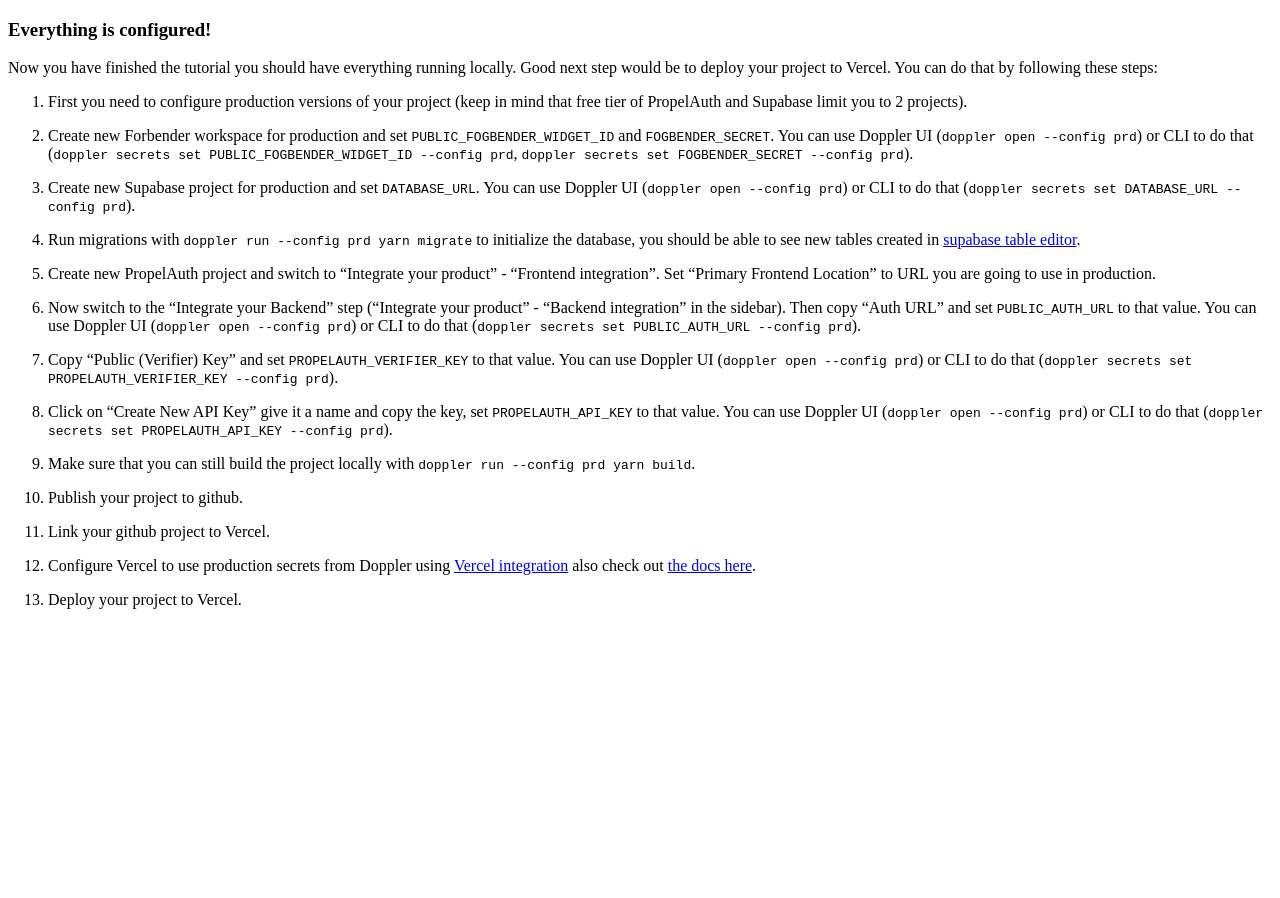
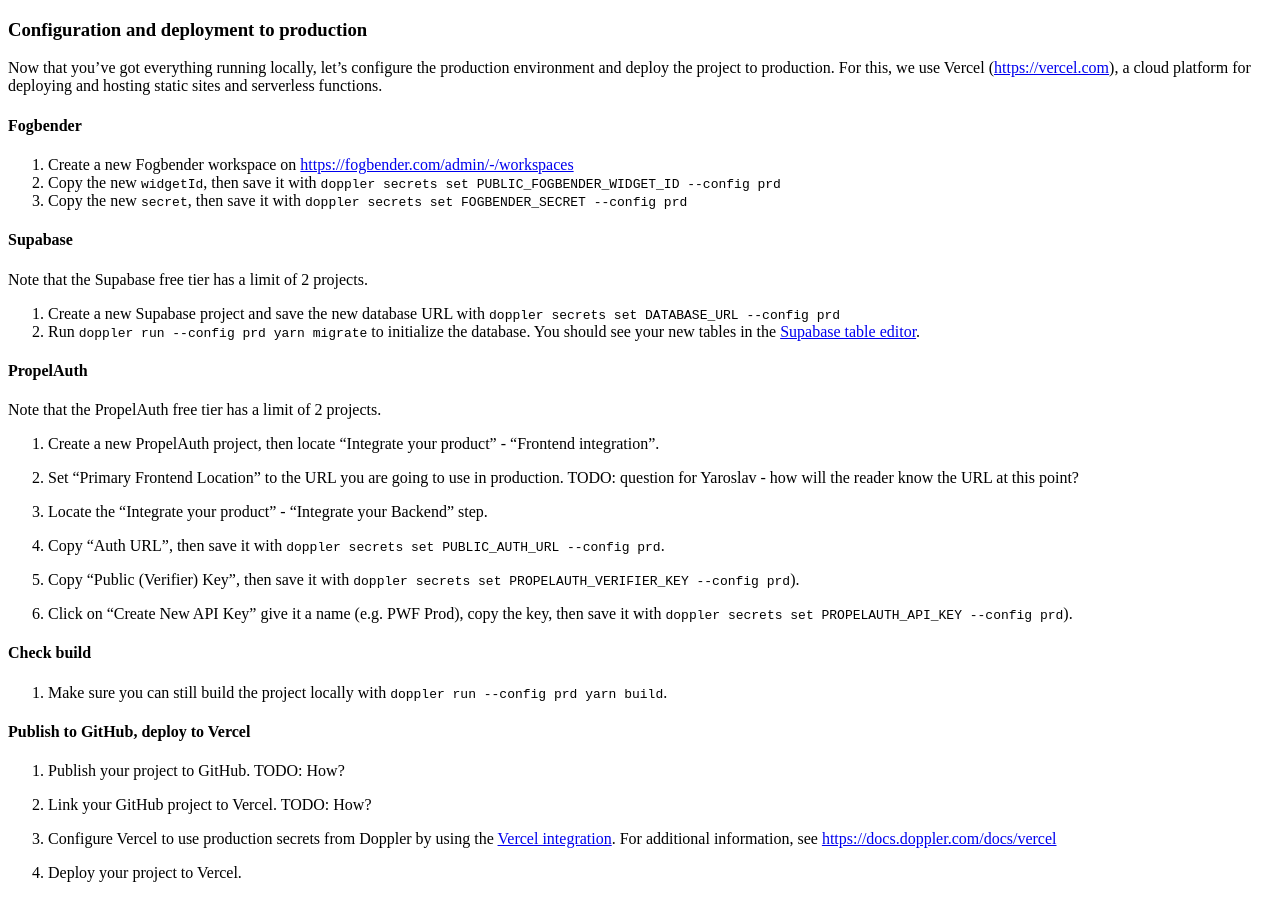
Before and after one commit to fogbender/b2b-saaskit, an Astro site: page /setup/b2b-saaskit/99_congrats in a window 1280 px wide. Before the commit the page ends 800 px from the top, so only its background shows below. Built offline with nearby package versions, Linux system fonts and the light colour scheme; Astro itself is replaced by a stand-in of ours.

Commit message:
Production prep copy

```diff
--- a/src/pages/setup/b2b-saaskit/99_congrats.md
+++ b/src/pages/setup/b2b-saaskit/99_congrats.md
@@ -1,25 +1,47 @@
-### Everything is configured!
+### Configuration and deployment to production
 
-Now you have finished the tutorial you should have everything running locally. Good next step would be to deploy your project to Vercel. You can do that by following these steps:
+Now that you've got everything running locally, let's configure the production environment and deploy the project to production. For this, we use Vercel (<a href="https://vercel.com" target="_blank">https://vercel.com</a>), a cloud platform for deploying and hosting static sites and serverless functions.
 
-1. First you need to configure production versions of your project (keep in mind that free tier of PropelAuth and Supabase limit you to 2 projects).
-1. Create new Forbender workspace for production and set `PUBLIC_FOGBENDER_WIDGET_ID` and `FOGBENDER_SECRET`.
-   You can use Doppler UI (`doppler open --config prd`) or CLI to do that (`doppler secrets set PUBLIC_FOGBENDER_WIDGET_ID --config prd`, `doppler secrets set FOGBENDER_SECRET --config prd`).
-1. Create new Supabase project for production and set `DATABASE_URL`.
-   You can use Doppler UI (`doppler open --config prd`) or CLI to do that (`doppler secrets set DATABASE_URL --config prd`).
-1. Run migrations with `doppler run --config prd yarn migrate` to initialize the database, you should be able to see new tables created in [supabase table editor](https://app.supabase.com/project/_/editor).
-1. Create new PropelAuth project and switch to "Integrate your product" - "Frontend integration".
-   Set "Primary Frontend Location" to URL you are going to use in production.
+#### Fogbender
 
-1. Now switch to the "Integrate your Backend" step ("Integrate your product" - "Backend integration" in the sidebar).
-   Then copy "Auth URL" and set `PUBLIC_AUTH_URL` to that value.
-   You can use Doppler UI (`doppler open --config prd`) or CLI to do that (`doppler secrets set PUBLIC_AUTH_URL --config prd`).
-1. Copy "Public (Verifier) Key" and set `PROPELAUTH_VERIFIER_KEY` to that value.
-   You can use Doppler UI (`doppler open --config prd`) or CLI to do that (`doppler secrets set PROPELAUTH_VERIFIER_KEY --config prd`).
-1. Click on "Create New API Key" give it a name and copy the key, set `PROPELAUTH_API_KEY` to that value.
-   You can use Doppler UI (`doppler open --config prd`) or CLI to do that (`doppler secrets set PROPELAUTH_API_KEY --config prd`).
-1. Make sure that you can still build the project locally with `doppler run --config prd yarn build`.
-1. Publish your project to github.
-1. Link your github project to Vercel.
-1. Configure Vercel to use production secrets from Doppler using [Vercel integration](https://www.doppler.com/integrations/vercel) also check out [the docs here](https://docs.doppler.com/docs/vercel).
-1. Deploy your project to Vercel.
+1. Create a new Fogbender workspace on <a href="https://fogbender.com/admin/-/workspaces" target="_blank">https://fogbender.com/admin/-/workspaces</a>
+2. Copy the new `widgetId`, then save it with `doppler secrets set PUBLIC_FOGBENDER_WIDGET_ID --config prd`
+3. Copy the new `secret`, then save it with `doppler secrets set FOGBENDER_SECRET --config prd`
+
+
+#### Supabase
+
+Note that the Supabase free tier has a limit of 2 projects.
+
+1. Create a new Supabase project and save the new database URL with `doppler secrets set DATABASE_URL --config prd`
+2. Run `doppler run --config prd yarn migrate` to initialize the database. You should see your new tables in the <a href="https://app.supabase.com/project/_/editor" target="_blank">Supabase table editor</a>.
+
+#### PropelAuth
+
+Note that the PropelAuth free tier has a limit of 2 projects.
+
+1. Create a new PropelAuth project, then locate "Integrate your product" - "Frontend integration".
+
+2. Set "Primary Frontend Location" to the URL you are going to use in production. TODO: question for Yaroslav - how will the reader know the URL at this point?
+
+3. Locate the "Integrate your product" - "Integrate your Backend" step.
+
+4. Copy "Auth URL", then save it with `doppler secrets set PUBLIC_AUTH_URL --config prd`.
+
+5. Copy "Public (Verifier) Key", then save it with `doppler secrets set PROPELAUTH_VERIFIER_KEY --config prd`).
+
+6. Click on "Create New API Key" give it a name (e.g. PWF Prod), copy the key, then save it with `doppler secrets set PROPELAUTH_API_KEY --config prd`).
+
+#### Check build
+
+1. Make sure you can still build the project locally with `doppler run --config prd yarn build`.
+
+#### Publish to GitHub, deploy to Vercel
+
+1. Publish your project to GitHub. TODO: How?
+
+2. Link your GitHub project to Vercel. TODO: How?
+
+3. Configure Vercel to use production secrets from Doppler by using the <a href="https://www.doppler.com/integrations/vercel" target="_blank">Vercel integration</a>. For additional information, see <a href="https://docs.doppler.com/docs/vercel" target="_blank">https://docs.doppler.com/docs/vercel</a>
+
+4. Deploy your project to Vercel.
```
